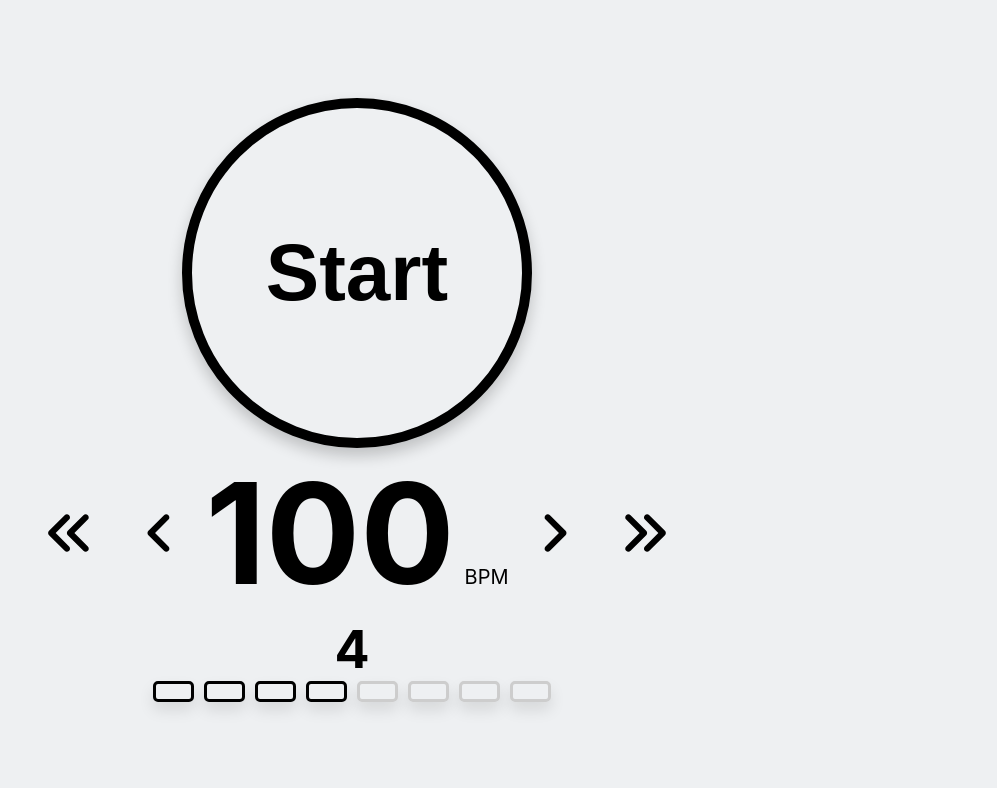
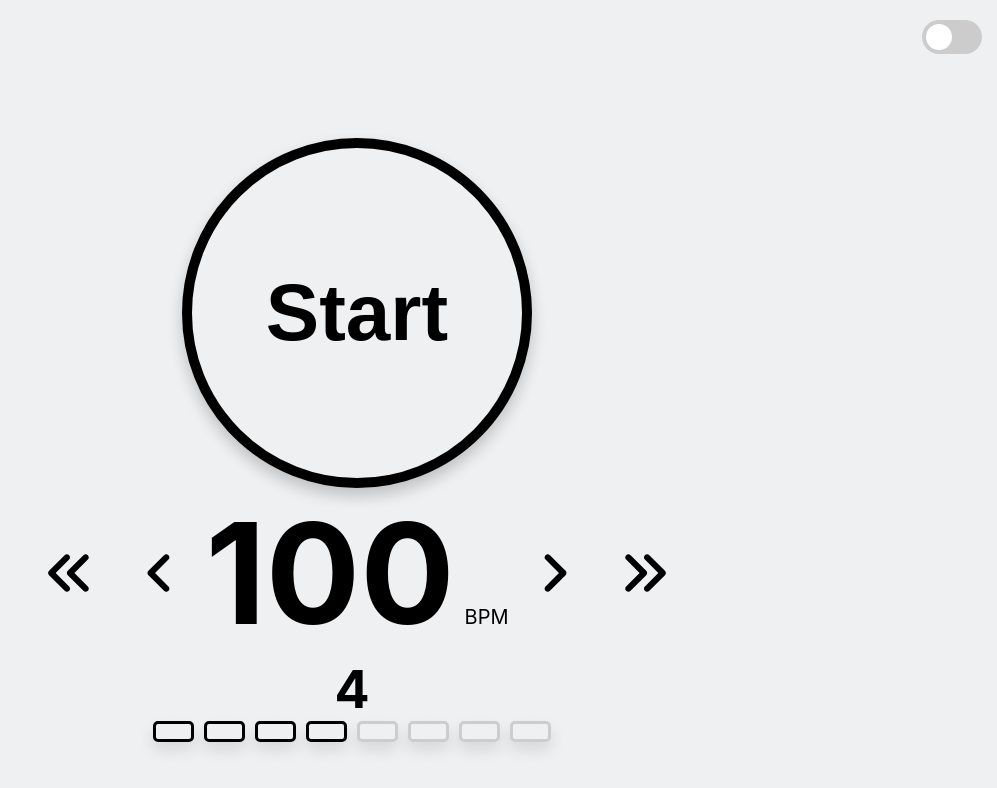
Before and after one commit to LevanKusiani/Metronome, a React (Create React App) app: page / in a window 1280 px wide. Shown: the top 788 px of the page, without its empty margins (283-1280 px from the left). Built offline with nearby package versions, Linux system fonts and the light colour scheme.

Commit message:
added color theme change option (#1)

```diff
--- a/src/App.css
+++ b/src/App.css
@@ -1,24 +1,27 @@
+.Page {
+  height: 100%;
+  min-height: 100%;
+	display: flex;
+	flex-direction: column;
+  background-color: #eef0f2;
+  min-height: 100vh;
+}
+
+.Header {
+  display: flex;
+  flex-direction: row;
+  justify-content: end;
+  padding: 20px 15px;
+}
+
 .App {
   display: flex;
   flex-direction: column;
   justify-content: center;
   text-align: center;
-  background-color: #EEF0F2;
-   /* #282c34; */
-  min-height: 100vh;
   font-size: calc(10px + 2vmin);
   color: #000;
-}
-
-.App-logo {
-  height: 40vmin;
-  pointer-events: none;
-}
-
-@media (prefers-reduced-motion: no-preference) {
-  .App-logo {
-    animation: App-logo-spin infinite 20s linear;
-  }
+  margin-top: 5%;
 }
 
 .App-header {
@@ -35,17 +38,13 @@
   align-self: center;
   align-items: center;
   justify-content: space-around;
+  flex: 1;
 }
 
-.App-link {
-  color: #61dafb;
+.Page.Dark {
+  background-color: #121212;
 }
 
-@keyframes App-logo-spin {
-  from {
-    transform: rotate(0deg);
-  }
-  to {
-    transform: rotate(360deg);
-  }
+.App.Dark {
+  color: #eef0f2;
 }
--- a/src/App.js
+++ b/src/App.js
@@ -1,9 +1,10 @@
 import { useState, useEffect } from "react";
-import {play, updateParams, stop} from "./scripts/myTimer";
+import { play, updateParams, stop } from "./scripts/myTimer";
 
 import Playback from "./components/metronome/Playback";
 import Tempo from "./components/metronome/Tempo";
 import Beat from "./components/metronome/Beat";
+import Switch from "./components/UI/Switch";
 
 import "./App.css";
 
@@ -14,7 +15,7 @@ function App() {
     beat: 4,
     play: "Start",
     isPlaying: false,
-    intervalId: 0,
+    isDark: false,
   });
 
   useEffect(() => {
@@ -87,19 +88,33 @@ function App() {
       });
   };
 
+  const switchHandler = (val) => {
+    setAppState((prevState) => {
+      return { ...prevState, isDark: val };
+    });
+  };
+
   return (
-    <div className="App">
-      {/* <header className="App-header">
-        <img src={logo} className="App-logo" alt="logo" />
-      </header> */}
+    <div className={`Page ${appState.isDark && "Dark"}`}>
+      <div className="Header">
+        <Switch isDark={appState.isDark} onSwitch={switchHandler} />
+      </div>
+      <div className={`App ${appState.isDark && "Dark"}`}>
         <div className="App-content">
-        <Playback play={appState.play} onButtonClick={playbackHandler} />
+          <Playback
+            play={appState.play}
+            onButtonClick={playbackHandler}
+            isDark={appState.isDark} />
           <Tempo
             tempo={appState.tempo}
             onWheelScroll={tempoWheelHandler}
             onButtonClick={tempoClickHandler}
           />
-        <Beat beat={appState.beat} onWheelScroll={beatWheelHandler} />
+          <Beat
+            beat={appState.beat}
+            onWheelScroll={beatWheelHandler}
+            isDark={appState.isDark} />
+        </div>
       </div>
     </div>
   );
--- /dev/null
+++ b/src/components/UI/Switch.js
@@ -0,0 +1,16 @@
+import styles from "./Switch.module.css";
+
+const Switch = (props) => {
+    const clickHandler = () => {
+        props.onSwitch(!props.isDark);
+    }
+
+  return (
+    <label className={`${styles.switch}`}>
+      <input type="checkbox" onClick={clickHandler} />
+      <span className={`${styles.slider} ${styles.round}`}></span>
+    </label>
+  );
+};
+
+export default Switch;
--- /dev/null
+++ b/src/components/UI/Switch.module.css
@@ -0,0 +1,59 @@
+.switch {
+    position: relative;
+    display: inline-block;
+    width: 60px;
+    height: 34px;
+  }
+
+  .switch input {
+    opacity: 0;
+    width: 0;
+    height: 0;
+  }
+
+  .slider {
+    position: absolute;
+    cursor: pointer;
+    top: 0;
+    left: 0;
+    right: 0;
+    bottom: 0;
+    background-color: #ccc;
+    -webkit-transition: .4s;
+    transition: .4s;
+  }
+
+  .slider:before {
+    position: absolute;
+    content: "";
+    height: 26px;
+    width: 26px;
+    left: 4px;
+    bottom: 4px;
+    background-color: white;
+    -webkit-transition: .4s;
+    transition: .4s;
+  }
+
+  input:checked + .slider {
+    /* background-color: #2196F3; */
+    background-color: #3e3e3e;
+  }
+
+  input:focus + .slider {
+    box-shadow: 0 0 1px #3e3e3e;
+  }
+
+  input:checked + .slider:before {
+    -webkit-transform: translateX(26px);
+    -ms-transform: translateX(26px);
+    transform: translateX(26px);
+  }
+
+  .slider.round {
+    border-radius: 34px;
+  }
+
+  .slider.round:before {
+    border-radius: 50%;
+  }
--- a/src/components/metronome/Beat.js
+++ b/src/components/metronome/Beat.js
@@ -1,26 +1,36 @@
-import "./Beat.css";
+import styles from "./Beat.module.css";
 
-const Beat = ({beat, onWheelScroll}) => {
-    const createItems = (val) =>
-        {
+const Beat = ({ beat, isDark, onWheelScroll }) => {
+  const createItems = (val) => {
     let list = [];
 
-            for(let i = 0; i < 8; i++){
-                const clsName = 'beat-step' + (i < val ? '' : '-disabled');
-                list.push(<div className={clsName}></div>);
+    for (let i = 0; i < 8; i++) {
+        if(i < val){
+            list.push(<div className={`${styles['beat-step']} ${isDark && styles.dark}`}></div>);
+        }
+        else{
+            list.push(<div className={`${styles['beat-step-disabled']} ${isDark && styles.dark}`}></div>);
+        }
+    //   const clsName = "beat-step" + (i < val ? "" : "-disabled");
+    //   list.push(<div className={`${clsName} ${isDark && styles.dark}`}></div>);
     }
 
     return list;
   };
 
-    return (<div>
-        <div className='beat'>
+  return (
+    <div>
+      <div className={`${styles.beat}`}>
         <h1 onWheel={(event) => onWheelScroll(event)}>{beat}</h1>
       </div>
-        <div onWheel={(event) => onWheelScroll(event)} className='beat-container'>
+      <div
+        onWheel={(event) => onWheelScroll(event)}
+        className={`${styles["beat-container"]}`}
+      >
         {createItems(beat)}
       </div>
-    </div>);
-}
+    </div>
+  );
+};
 
 export default Beat;
--- a/src/components/metronome/Beat.css
+++ b/src/components/metronome/Beat.module.css
@@ -37,6 +37,10 @@
   transition: all 0.3s ease 0s;
 }
 
+.beat-step-disabled.dark {
+  border: 3px solid #2a2a2a;
+}
+
 @keyframes App-logo-spin {
   from {
     transform: rotate(0deg);
--- a/src/components/metronome/Playback.css
+++ /dev/null
@@ -1,23 +0,0 @@
-button {
-    width: 350px;
-    height: 350px;
-    border-radius: 50%;
-    border: 10px solid #000;
-    color: #000;
-    font-weight: bold;
-    font-size: 80px;
-    background-color: #EEF0F2;
-    /* #282c34; */
-    cursor: pointer;
-    box-shadow: 0px 8px 15px rgba(0, 0, 0, 0.2);
-    transition: all 0.3s ease 0s;
-}
-
-button:hover {
-    /* background-color: #2EE59D; */
-    background-color: #d7d9db;
-    /* box-shadow: 0px 15px 20px rgba(46, 229, 157, 0.4); */
-    box-shadow: 0px 15px 20px rgba(97, 98, 98, 0.4);
-    color: #000;
-    transform: translateY(-7px);
-  }
--- a/src/components/metronome/Playback.js
+++ b/src/components/metronome/Playback.js
@@ -1,9 +1,11 @@
-import "./Playback.css";
+import styles from "./Playback.module.css";
 
-const Playback = ({play, onButtonClick}) => {
+const Playback = ({play, isDark, onButtonClick}) => {
   return (
     <div>
-      <button onClick={onButtonClick}>{play}</button>
+      <button
+        className={`${styles.playback} ${isDark && styles.dark}`}
+        onClick={onButtonClick}>{play}</button>
     </div>
   );
 };
--- /dev/null
+++ b/src/components/metronome/Playback.module.css
@@ -0,0 +1,29 @@
+.playback {
+  width: 350px;
+  height: 350px;
+  border-radius: 50%;
+  border: 10px solid #000;
+  color: #000;
+  font-weight: bold;
+  font-size: 80px;
+  background-color: #eef0f2;
+  cursor: pointer;
+  box-shadow: 0px 8px 15px rgba(0, 0, 0, 0.2);
+  transition: all 0.3s ease 0s;
+}
+
+button:hover {
+  /* background-color: #2EE59D; */
+  background-color: #d7d9db;
+  /* box-shadow: 0px 15px 20px rgba(46, 229, 157, 0.4); */
+  box-shadow: 0px 15px 20px rgba(97, 98, 98, 0.4);
+  color: #000;
+  transform: translateY(-7px);
+}
+
+.playback.dark {
+  border: 10px solid #eef0f2;
+  color: #eef0f2;
+  background-color: #121212;
+  box-shadow: 0px 8px 15px rgba(0, 0, 0, 0.2);
+}
```
Lines whose indentation alone changed are shown as unchanged.
